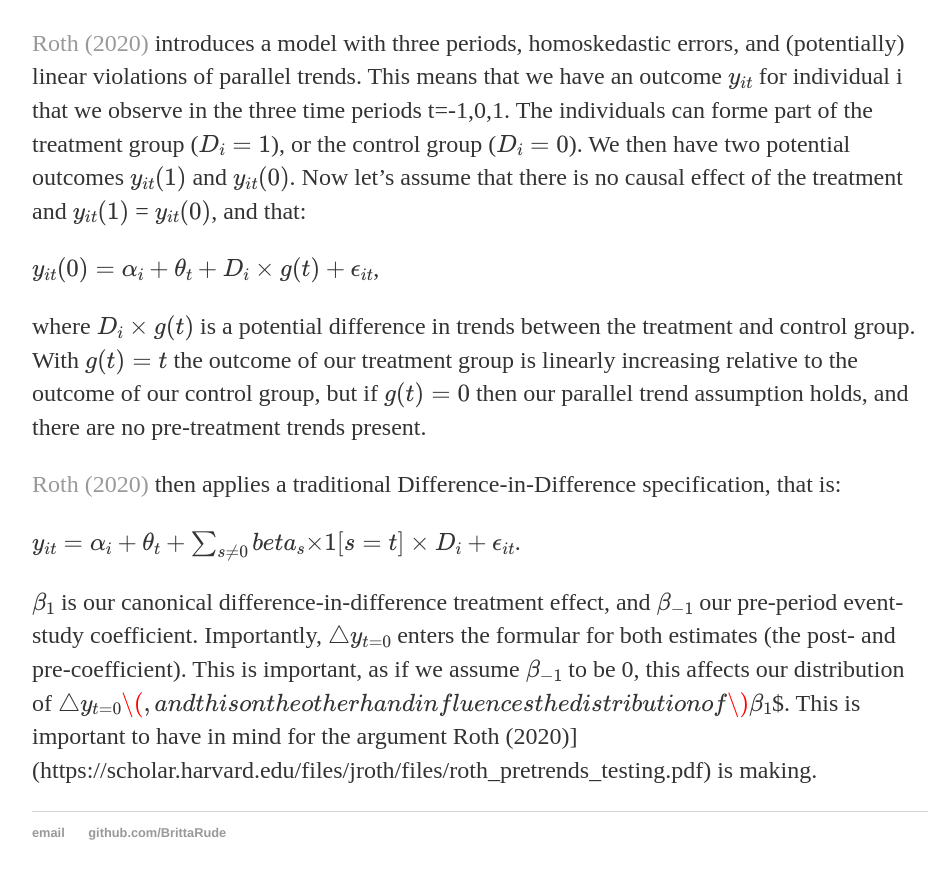
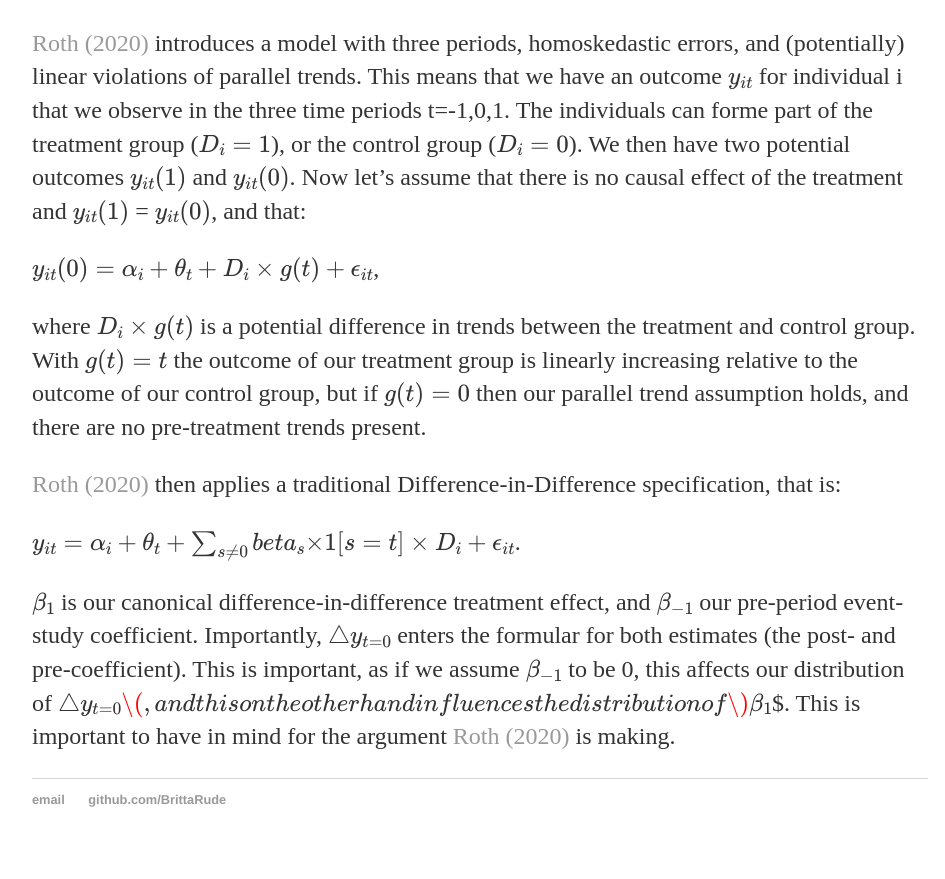
Before and after one commit to BrittaRude/BrittaRude.github.io, a Jekyll site: the page built from inputs_datascience/_posts/2020-07-23-britta-rude-event-studies-and-their-flaws.md, in a window 1280 px wide and 900 px high, scrolled down 1173 px. Shown: the top 879 px of the window, without its empty margins (160-1105 px from the left). Built offline with Jekyll 4.4.1, drawn with Linux system fonts in a browser that asks for light colours; formulas are drawn with MathJax 3.

Commit message:
Update 2020-07-23-britta-rude-event-studies-and-their-flaws.md

```diff
--- a/inputs_datascience/_posts/2020-07-23-britta-rude-event-studies-and-their-flaws.md
+++ b/inputs_datascience/_posts/2020-07-23-britta-rude-event-studies-and-their-flaws.md
@@ -27,4 +27,4 @@ where $$D_i \times g(t)$$ is a potential difference in trends between the treatm
 
 $$ y_{it}= \alpha_i + \theta_t + \sum_{s \neq 0} beta_s × 1[s=t] \times D_i + \epsilon_{it}$$.
 
-$$\beta_1$$ is our canonical difference-in-difference treatment effect, and $$\beta_{-1}$$ our pre-period event-study coefficient. Importantly, $$ \triangle y_{t=0}$$ enters the formular for both estimates (the post- and pre-coefficient). This is important, as if we assume $$\beta_{-1}$$ to be 0, this affects our distribution of $ \triangle y_{t=0}$$, and this on the other hand influences the distribution of $$\beta_{1}$$. This is important to have in mind for the argument Roth (2020)](https://scholar.harvard.edu/files/jroth/files/roth_pretrends_testing.pdf) is making.
+$$\beta_1$$ is our canonical difference-in-difference treatment effect, and $$\beta_{-1}$$ our pre-period event-study coefficient. Importantly, $$ \triangle y_{t=0}$$ enters the formular for both estimates (the post- and pre-coefficient). This is important, as if we assume $$\beta_{-1}$$ to be 0, this affects our distribution of $ \triangle y_{t=0}$$, and this on the other hand influences the distribution of $$\beta_{1}$$. This is important to have in mind for the argument [Roth (2020)](https://scholar.harvard.edu/files/jroth/files/roth_pretrends_testing.pdf) is making.
```
